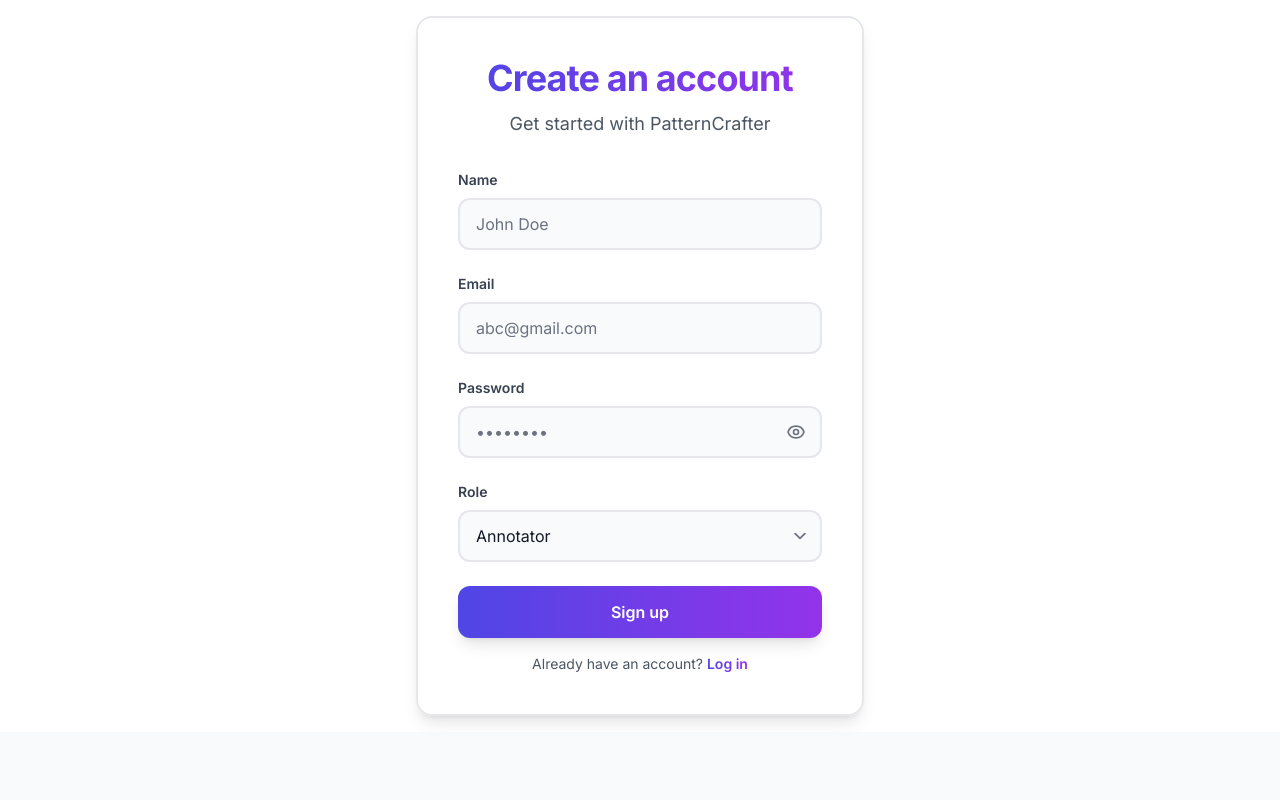
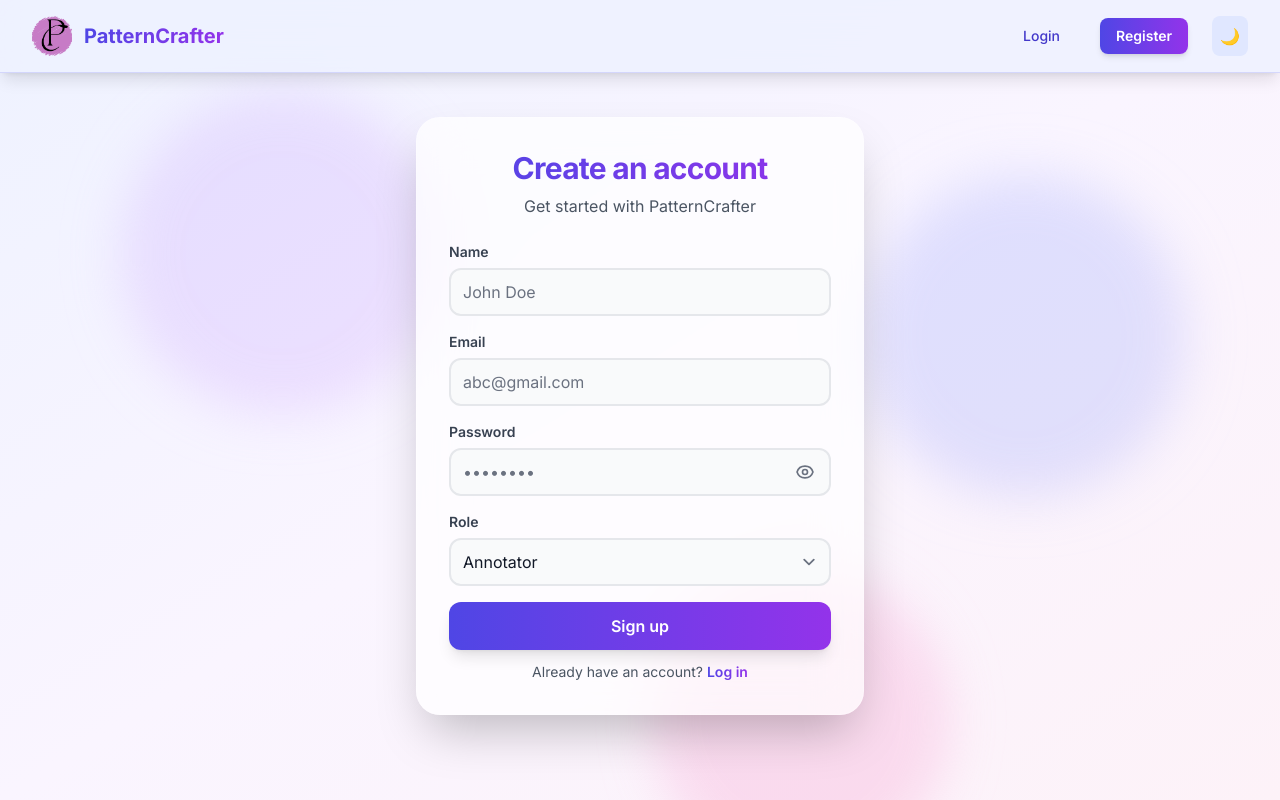
Before and after one commit to TAUSEEF-01/PatternCrafter, a React (Vite) app in the folder frontend/: page /register in a window 1280 px wide. Built offline with nearby package versions, Linux system fonts and the light colour scheme; no server answers.

Commit message:
updated login and signin page looks

```diff
--- a/frontend/src/App.tsx
+++ b/frontend/src/App.tsx
@@ -53,23 +53,28 @@ function AppContent() {
   const Route = RRRoute as unknown as any;
 
   const isLandingPage = location.pathname === "/";
-  const isAuthPage = location.pathname === "/login" || location.pathname === "/register";
-  const hideGlobalUI = isLandingPage || isAuthPage;
+  const isAuthPage =
+    location.pathname === "/login" || location.pathname === "/register";
+  const hideGlobalUI = isLandingPage;
 
   return (
     <div
       className="min-h-full"
       style={{
-        backgroundColor: darkMode ? "#0f172a" : "#f8fafc",
+        backgroundColor: isAuthPage
+          ? "transparent"
+          : darkMode
+          ? "#0f172a"
+          : "#f8fafc",
         color: darkMode ? "#e2e8f0" : "#1e293b",
         minHeight: "100vh",
         position: "relative",
       }}
     >
-      {!hideGlobalUI && <AnimatedBackground />}
-      {!hideGlobalUI && <NavBar />}
+      {!hideGlobalUI && !isAuthPage && <AnimatedBackground />}
+      {!hideGlobalUI && <NavBar isAuthPage={isAuthPage} />}
       <div
-        className={hideGlobalUI ? "" : "container-app py-6"}
+        className={hideGlobalUI || isAuthPage ? "" : "container-app py-6"}
         style={{ position: "relative", zIndex: 1 }}
       >
         <Routes>
--- a/frontend/src/components/NavBar.tsx
+++ b/frontend/src/components/NavBar.tsx
@@ -167,7 +167,11 @@ export function AnimatedBackground() {
 }
 
 // NavBar Component
-export default function NavBar() {
+interface NavBarProps {
+  isAuthPage?: boolean;
+}
+
+export default function NavBar({ isAuthPage = false }: NavBarProps) {
   const { user, logout } = useAuth();
   const { darkMode, toggleTheme } = useTheme();
   const navigate = useNavigate();
@@ -211,9 +215,20 @@ export default function NavBar() {
 
   return (
     <nav
-      className="sticky top-0 z-20 backdrop-blur-lg bg-white/90 dark:bg-slate-900/90 border-b border-gray-200 dark:border-slate-700 shadow-sm"
+      className={`${
+        isAuthPage ? "fixed" : "sticky"
+      } top-0 left-0 right-0 z-50 backdrop-blur-xl border-b shadow-lg`}
       style={{
-        backgroundColor: darkMode ? "rgba(15, 23, 42, 0.9)" : "rgba(255, 255, 255, 0.9)",
+        backgroundColor: isAuthPage
+          ? darkMode
+            ? "rgba(30, 27, 75, 0.8)"
+            : "rgba(238, 242, 255, 0.8)"
+          : darkMode
+          ? "rgba(30, 27, 75, 0.95)"
+          : "rgba(238, 242, 255, 0.95)",
+        borderColor: darkMode
+          ? "rgba(99, 102, 241, 0.3)"
+          : "rgba(99, 102, 241, 0.2)",
       }}
     >
       <div className="container-app py-4 flex items-center justify-between">
@@ -242,8 +257,8 @@ export default function NavBar() {
                     isActive
                       ? "bg-gradient-to-r from-indigo-600 to-purple-600 text-white shadow-md"
                       : darkMode
-                      ? "text-gray-300 hover:text-white hover:bg-slate-800"
-                      : "text-gray-700 hover:text-indigo-600 hover:bg-gray-100"
+                      ? "text-indigo-200 hover:text-white hover:bg-indigo-800/50"
+                      : "text-indigo-700 hover:text-indigo-900 hover:bg-indigo-100"
                   }`
                 }
                 to="/projects"
@@ -257,8 +272,8 @@ export default function NavBar() {
                       isActive
                         ? "bg-gradient-to-r from-indigo-600 to-purple-600 text-white shadow-md"
                         : darkMode
-                        ? "text-gray-300 hover:text-white hover:bg-slate-800"
-                        : "text-gray-700 hover:text-indigo-600 hover:bg-gray-100"
+                        ? "text-indigo-200 hover:text-white hover:bg-indigo-800/50"
+                        : "text-indigo-700 hover:text-indigo-900 hover:bg-indigo-100"
                     }`
                   }
                   to="/invites"
@@ -277,7 +292,7 @@ export default function NavBar() {
                   onClick={() => setDropdownOpen(!dropdownOpen)}
                   className="flex items-center gap-2"
                   style={{
-                    color: "#EBD3F8",
+                    color: darkMode ? "#a5b4fc" : "#6366f1",
                     background: "none",
                     border: "none",
                     cursor: "pointer",
@@ -286,17 +301,15 @@ export default function NavBar() {
                     transition: "background-color 0.3s ease",
                   }}
                   onMouseEnter={(e) => {
-                    e.currentTarget.style.backgroundColor =
-                      "rgba(235, 211, 248, 0.1)";
+                    e.currentTarget.style.backgroundColor = darkMode
+                      ? "rgba(99, 102, 241, 0.15)"
+                      : "rgba(99, 102, 241, 0.1)";
                   }}
                   onMouseLeave={(e) => {
                     e.currentTarget.style.backgroundColor = "transparent";
                   }}
                 >
-                  <div
-                    className="h-8 w-8 rounded-full flex items-center justify-center text-sm font-semibold"
-                    style={{ backgroundColor: "#EBD3F8", color: "#2E073F" }}
-                  >
+                  <div className="h-8 w-8 rounded-full flex items-center justify-center text-sm font-semibold bg-gradient-to-r from-indigo-500 to-purple-500 text-white">
                     {user.name?.[0]?.toUpperCase() || "?"}
                   </div>
                 </button>
@@ -439,24 +452,11 @@ export default function NavBar() {
               {/* Theme Toggle */}
               <button
                 onClick={toggleTheme}
-                style={{
-                  padding: "0.5rem",
-                  borderRadius: "0.5rem",
-                  backgroundColor: "rgba(235, 211, 248, 0.2)",
-                  color: "#EBD3F8",
-                  border: "none",
-                  cursor: "pointer",
-                  fontSize: "1.25rem",
-                  transition: "all 0.3s ease",
-                }}
-                onMouseEnter={(e) => {
-                  e.currentTarget.style.backgroundColor =
-                    "rgba(235, 211, 248, 0.3)";
-                }}
-                onMouseLeave={(e) => {
-                  e.currentTarget.style.backgroundColor =
-                    "rgba(235, 211, 248, 0.2)";
-                }}
+                className={`p-2 rounded-lg transition-all duration-200 ${
+                  darkMode
+                    ? "bg-indigo-900/50 text-indigo-300 hover:bg-indigo-800/50"
+                    : "bg-indigo-100 text-indigo-600 hover:bg-indigo-200"
+                }`}
                 aria-label="Toggle theme"
               >
                 {darkMode ? "☀️" : "🌙"}
@@ -470,8 +470,8 @@ export default function NavBar() {
                     isActive
                       ? "bg-gradient-to-r from-indigo-600 to-purple-600 text-white shadow-md"
                       : darkMode
-                      ? "text-gray-300 hover:text-white hover:bg-slate-800"
-                      : "text-gray-700 hover:text-indigo-600 hover:bg-gray-100"
+                      ? "text-indigo-200 hover:text-white hover:bg-indigo-800/50"
+                      : "text-indigo-700 hover:text-indigo-900 hover:bg-indigo-100"
                   }`
                 }
                 to="/login"
@@ -490,8 +490,8 @@ export default function NavBar() {
                 onClick={toggleTheme}
                 className={`p-2 rounded-lg transition-all duration-200 ${
                   darkMode
-                    ? "bg-slate-800 text-yellow-400 hover:bg-slate-700"
-                    : "bg-gray-100 text-gray-700 hover:bg-gray-200"
+                    ? "bg-indigo-900/50 text-indigo-300 hover:bg-indigo-800/50"
+                    : "bg-indigo-100 text-indigo-600 hover:bg-indigo-200"
                 }`}
                 aria-label="Toggle theme"
               >
--- a/frontend/src/pages/RegisterPage.tsx
+++ b/frontend/src/pages/RegisterPage.tsx
@@ -1,8 +1,8 @@
 import { FormEvent, useState } from "react";
 import { useAuth } from "@/auth/AuthContext";
 import { Link as RRLink, useNavigate } from "react-router-dom";
-import { useTheme } from '@/components/NavBar';
-import Card from '@/components/ui/Card';
+import { useTheme } from "@/components/NavBar";
+import { motion } from "framer-motion";
 
 const Link = RRLink as unknown as any;
 
@@ -33,20 +33,86 @@ export default function RegisterPage() {
   };
 
   return (
-    <div className="flex min-h-[calc(100vh-5rem)] items-center justify-center p-4 bg-white dark:bg-slate-900">
-      <div className="w-full max-w-md">
-        <Card className="p-8 md:p-10 shadow-2xl border-2 border-gray-100 dark:border-slate-700">
-          <div className="text-center mb-8">
-            <h1 className="text-4xl font-bold mb-3 bg-gradient-to-r from-indigo-600 to-purple-600 bg-clip-text text-transparent">
+    <div className="fixed inset-0 flex flex-col overflow-hidden">
+      {/* Animated gradient background - covers entire screen */}
+      <div className="absolute inset-0 bg-gradient-to-br from-indigo-50 via-purple-50 to-pink-50 dark:from-slate-900 dark:via-indigo-950 dark:to-purple-950" />
+
+      {/* Animated background orbs */}
+      <div className="absolute inset-0 overflow-hidden">
+        <motion.div
+          className="absolute top-20 left-20 w-72 h-72 bg-purple-300 dark:bg-purple-900 rounded-full mix-blend-multiply dark:mix-blend-soft-light filter blur-xl opacity-30"
+          animate={{
+            x: [0, 100, 0],
+            y: [0, 50, 0],
+            scale: [1, 1.2, 1],
+          }}
+          transition={{
+            duration: 20,
+            repeat: Infinity,
+            ease: "easeInOut",
+          }}
+        />
+        <motion.div
+          className="absolute top-40 right-20 w-72 h-72 bg-indigo-300 dark:bg-indigo-900 rounded-full mix-blend-multiply dark:mix-blend-soft-light filter blur-xl opacity-30"
+          animate={{
+            x: [0, -80, 0],
+            y: [0, 80, 0],
+            scale: [1, 1.3, 1],
+          }}
+          transition={{
+            duration: 25,
+            repeat: Infinity,
+            ease: "easeInOut",
+          }}
+        />
+        <motion.div
+          className="absolute -bottom-20 left-1/2 w-72 h-72 bg-pink-300 dark:bg-pink-900 rounded-full mix-blend-multiply dark:mix-blend-soft-light filter blur-xl opacity-30"
+          animate={{
+            x: [0, 60, 0],
+            y: [0, -60, 0],
+            scale: [1, 1.1, 1],
+          }}
+          transition={{
+            duration: 30,
+            repeat: Infinity,
+            ease: "easeInOut",
+          }}
+        />
+      </div>
+
+      {/* Content area - scrollable, starts after navbar */}
+      <div className="relative flex-1 flex items-center justify-center p-4 py-24 mt-8 overflow-y-auto z-10">
+        <div className="w-full max-w-md my-4">
+          <motion.div
+            initial={{ opacity: 0, y: 20 }}
+            animate={{ opacity: 1, y: 0 }}
+            transition={{ duration: 0.5 }}
+            className="p-6 md:p-8 rounded-3xl backdrop-blur-xl bg-white/70 dark:bg-slate-800/50 border border-white/20 dark:border-slate-700/50 shadow-2xl"
+          >
+            <motion.div
+              initial={{ opacity: 0, y: -10 }}
+              animate={{ opacity: 1, y: 0 }}
+              transition={{ duration: 0.5, delay: 0.1 }}
+              className="text-center mb-6"
+            >
+              <h1 className="text-3xl font-bold mb-2 bg-gradient-to-r from-indigo-600 to-purple-600 bg-clip-text text-transparent">
                 Create an account
               </h1>
-            <p className={`text-lg ${darkMode ? 'text-gray-300' : 'text-gray-600'}`}>
+              <p
+                className={`text-base ${
+                  darkMode ? "text-gray-300" : "text-gray-600"
+                }`}
+              >
                 Get started with PatternCrafter
               </p>
-          </div>
+            </motion.div>
 
             {error && (
-            <div className="rounded-xl bg-red-50 dark:bg-red-900/20 border border-red-200 dark:border-red-800 p-4 text-sm text-red-700 dark:text-red-400 flex items-start gap-3 mb-6">
+              <motion.div
+                initial={{ opacity: 0, scale: 0.95 }}
+                animate={{ opacity: 1, scale: 1 }}
+                className="rounded-xl bg-red-50 dark:bg-red-900/20 border border-red-200 dark:border-red-800 p-4 text-sm text-red-700 dark:text-red-400 flex items-start gap-3 mb-6"
+              >
                 <svg
                   className="w-5 h-5 flex-shrink-0 mt-0.5"
                   fill="currentColor"
@@ -59,36 +125,52 @@ export default function RegisterPage() {
                   />
                 </svg>
                 <span>{error}</span>
-            </div>
+              </motion.div>
             )}
 
-          <form onSubmit={onSubmit} className="space-y-6">
-            <div>
-              <label className={`block text-sm font-semibold mb-2 ${darkMode ? 'text-gray-200' : 'text-gray-700'}`}>
+            <form onSubmit={onSubmit} className="space-y-4">
+              <motion.div
+                initial={{ opacity: 0, x: -20 }}
+                animate={{ opacity: 1, x: 0 }}
+                transition={{ duration: 0.5, delay: 0.2 }}
+              >
+                <label
+                  className={`block text-sm font-semibold mb-1.5 ${
+                    darkMode ? "text-gray-200" : "text-gray-700"
+                  }`}
+                >
                   Name
                 </label>
                 <input
-                className={`w-full px-4 py-3 rounded-xl border-2 focus:outline-none transition-all duration-200 ${
+                  className={`w-full px-3 py-2.5 rounded-xl border-2 focus:outline-none transition-all duration-200 ${
                     darkMode
-                    ? 'bg-slate-700/50 border-slate-600 text-gray-100 placeholder:text-gray-400 focus:border-indigo-500 focus:ring-2 focus:ring-indigo-500/20'
-                    : 'bg-gray-50 border-gray-200 text-gray-900 placeholder:text-gray-500 focus:border-indigo-500 focus:ring-2 focus:ring-indigo-500/20'
+                      ? "bg-slate-700/50 border-slate-600 text-gray-100 placeholder:text-gray-400 focus:border-indigo-500 focus:ring-2 focus:ring-indigo-500/20"
+                      : "bg-gray-50 border-gray-200 text-gray-900 placeholder:text-gray-500 focus:border-indigo-500 focus:ring-2 focus:ring-indigo-500/20"
                   }`}
                   placeholder="John Doe"
                   value={name}
                   onChange={(e) => setName(e.target.value)}
                   required
                 />
-            </div>
+              </motion.div>
 
-            <div>
-              <label className={`block text-sm font-semibold mb-2 ${darkMode ? 'text-gray-200' : 'text-gray-700'}`}>
+              <motion.div
+                initial={{ opacity: 0, x: -20 }}
+                animate={{ opacity: 1, x: 0 }}
+                transition={{ duration: 0.5, delay: 0.25 }}
+              >
+                <label
+                  className={`block text-sm font-semibold mb-1.5 ${
+                    darkMode ? "text-gray-200" : "text-gray-700"
+                  }`}
+                >
                   Email
                 </label>
                 <input
-                className={`w-full px-4 py-3 rounded-xl border-2 focus:outline-none transition-all duration-200 ${
+                  className={`w-full px-3 py-2.5 rounded-xl border-2 focus:outline-none transition-all duration-200 ${
                     darkMode
-                    ? 'bg-slate-700/50 border-slate-600 text-gray-100 placeholder:text-gray-400 focus:border-indigo-500 focus:ring-2 focus:ring-indigo-500/20'
-                    : 'bg-gray-50 border-gray-200 text-gray-900 placeholder:text-gray-500 focus:border-indigo-500 focus:ring-2 focus:ring-indigo-500/20'
+                      ? "bg-slate-700/50 border-slate-600 text-gray-100 placeholder:text-gray-400 focus:border-indigo-500 focus:ring-2 focus:ring-indigo-500/20"
+                      : "bg-gray-50 border-gray-200 text-gray-900 placeholder:text-gray-500 focus:border-indigo-500 focus:ring-2 focus:ring-indigo-500/20"
                   }`}
                   type="email"
                   placeholder="abc@gmail.com"
@@ -96,18 +178,26 @@ export default function RegisterPage() {
                   onChange={(e) => setEmail(e.target.value)}
                   required
                 />
-            </div>
+              </motion.div>
 
-            <div>
-              <label className={`block text-sm font-semibold mb-2 ${darkMode ? 'text-gray-200' : 'text-gray-700'}`}>
+              <motion.div
+                initial={{ opacity: 0, x: -20 }}
+                animate={{ opacity: 1, x: 0 }}
+                transition={{ duration: 0.5, delay: 0.3 }}
+              >
+                <label
+                  className={`block text-sm font-semibold mb-1.5 ${
+                    darkMode ? "text-gray-200" : "text-gray-700"
+                  }`}
+                >
                   Password
                 </label>
                 <div className="relative">
                   <input
-                  className={`w-full px-4 py-3 pr-12 rounded-xl border-2 focus:outline-none transition-all duration-200 ${
+                    className={`w-full px-3 py-2.5 pr-10 rounded-xl border-2 focus:outline-none transition-all duration-200 ${
                       darkMode
-                      ? 'bg-slate-700/50 border-slate-600 text-gray-100 placeholder:text-gray-400 focus:border-indigo-500 focus:ring-2 focus:ring-indigo-500/20'
-                      : 'bg-gray-50 border-gray-200 text-gray-900 placeholder:text-gray-500 focus:border-indigo-500 focus:ring-2 focus:ring-indigo-500/20'
+                        ? "bg-slate-700/50 border-slate-600 text-gray-100 placeholder:text-gray-400 focus:border-indigo-500 focus:ring-2 focus:ring-indigo-500/20"
+                        : "bg-gray-50 border-gray-200 text-gray-900 placeholder:text-gray-500 focus:border-indigo-500 focus:ring-2 focus:ring-indigo-500/20"
                     }`}
                     type={showPassword ? "text" : "password"}
                     placeholder="••••••••"
@@ -120,10 +210,12 @@ export default function RegisterPage() {
                     onClick={() => setShowPassword(!showPassword)}
                     className={`absolute right-3 top-1/2 -translate-y-1/2 p-1 rounded-lg transition-colors ${
                       darkMode
-                      ? 'text-gray-400 hover:text-indigo-400 hover:bg-slate-600'
-                      : 'text-gray-500 hover:text-indigo-600 hover:bg-gray-100'
+                        ? "text-gray-400 hover:text-indigo-400 hover:bg-slate-600"
+                        : "text-gray-500 hover:text-indigo-600 hover:bg-gray-100"
                     }`}
-                  aria-label={showPassword ? "Hide password" : "Show password"}
+                    aria-label={
+                      showPassword ? "Hide password" : "Show password"
+                    }
                   >
                     {showPassword ? (
                       <svg
@@ -162,17 +254,25 @@ export default function RegisterPage() {
                     )}
                   </button>
                 </div>
-            </div>
+              </motion.div>
 
-            <div>
-              <label className={`block text-sm font-semibold mb-2 ${darkMode ? 'text-gray-200' : 'text-gray-700'}`}>
+              <motion.div
+                initial={{ opacity: 0, x: -20 }}
+                animate={{ opacity: 1, x: 0 }}
+                transition={{ duration: 0.5, delay: 0.35 }}
+              >
+                <label
+                  className={`block text-sm font-semibold mb-1.5 ${
+                    darkMode ? "text-gray-200" : "text-gray-700"
+                  }`}
+                >
                   Role
                 </label>
                 <select
-                className={`w-full px-4 py-3 rounded-xl border-2 focus:outline-none transition-all duration-200 ${
+                  className={`w-full px-3 py-2.5 rounded-xl border-2 focus:outline-none transition-all duration-200 ${
                     darkMode
-                    ? 'bg-slate-700/50 border-slate-600 text-gray-100 focus:border-indigo-500 focus:ring-2 focus:ring-indigo-500/20'
-                    : 'bg-gray-50 border-gray-200 text-gray-900 focus:border-indigo-500 focus:ring-2 focus:ring-indigo-500/20'
+                      ? "bg-slate-700/50 border-slate-600 text-gray-100 focus:border-indigo-500 focus:ring-2 focus:ring-indigo-500/20"
+                      : "bg-gray-50 border-gray-200 text-gray-900 focus:border-indigo-500 focus:ring-2 focus:ring-indigo-500/20"
                   }`}
                   value={role}
                   onChange={(e) =>
@@ -182,11 +282,16 @@ export default function RegisterPage() {
                   <option value="annotator">Annotator</option>
                   <option value="manager">Manager</option>
                 </select>
-            </div>
+              </motion.div>
 
-            <button
+              <motion.button
+                initial={{ opacity: 0, y: 20 }}
+                animate={{ opacity: 1, y: 0 }}
+                transition={{ duration: 0.5, delay: 0.4 }}
+                whileHover={{ scale: 1.02 }}
+                whileTap={{ scale: 0.98 }}
                 disabled={loading}
-              className="w-full py-3.5 rounded-xl font-semibold text-white bg-gradient-to-r from-indigo-600 to-purple-600 hover:from-indigo-700 hover:to-purple-700 disabled:opacity-50 disabled:cursor-not-allowed transition-all duration-200 shadow-lg hover:shadow-xl transform hover:-translate-y-0.5 disabled:transform-none"
+                className="w-full py-3 rounded-xl font-semibold text-white bg-gradient-to-r from-indigo-600 to-purple-600 hover:from-indigo-700 hover:to-purple-700 disabled:opacity-50 disabled:cursor-not-allowed transition-all duration-200 shadow-lg hover:shadow-xl transform hover:-translate-y-0.5 disabled:transform-none"
               >
                 {loading ? (
                   <span className="flex items-center justify-center gap-2">
@@ -211,10 +316,17 @@ export default function RegisterPage() {
                 ) : (
                   "Sign up"
                 )}
-            </button>
+              </motion.button>
             </form>
 
-          <div className={`text-center text-sm pt-4 ${darkMode ? 'text-gray-400' : 'text-gray-600'}`}>
+            <motion.div
+              initial={{ opacity: 0 }}
+              animate={{ opacity: 1 }}
+              transition={{ duration: 0.5, delay: 0.5 }}
+              className={`text-center text-sm pt-3 ${
+                darkMode ? "text-gray-400" : "text-gray-600"
+              }`}
+            >
               Already have an account?{" "}
               <Link
                 to="/login"
@@ -222,8 +334,9 @@ export default function RegisterPage() {
               >
                 Log in
               </Link>
+            </motion.div>
+          </motion.div>
         </div>
-        </Card>
       </div>
     </div>
   );
```
Also changed, not shown: frontend/src/pages/LoginPage.tsx (+99 -35 lines). Lines whose indentation alone changed are shown as unchanged.
